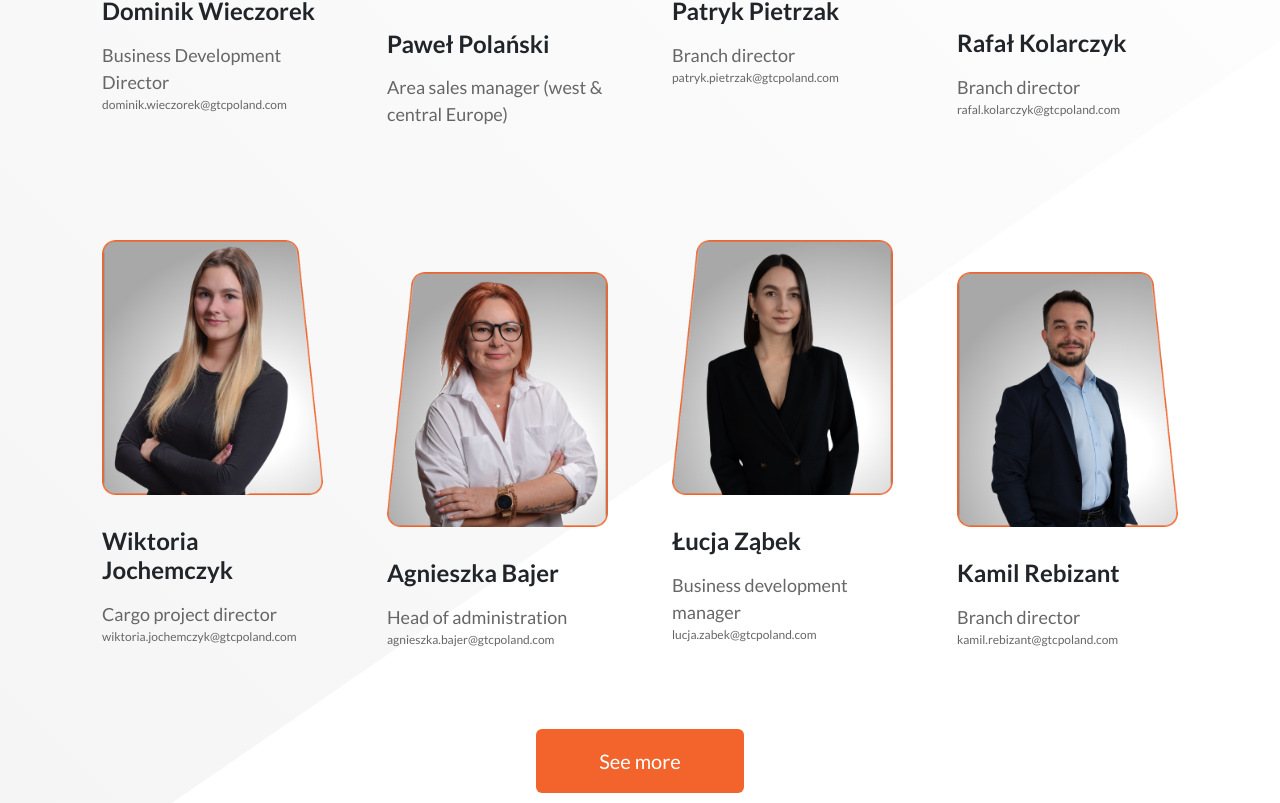
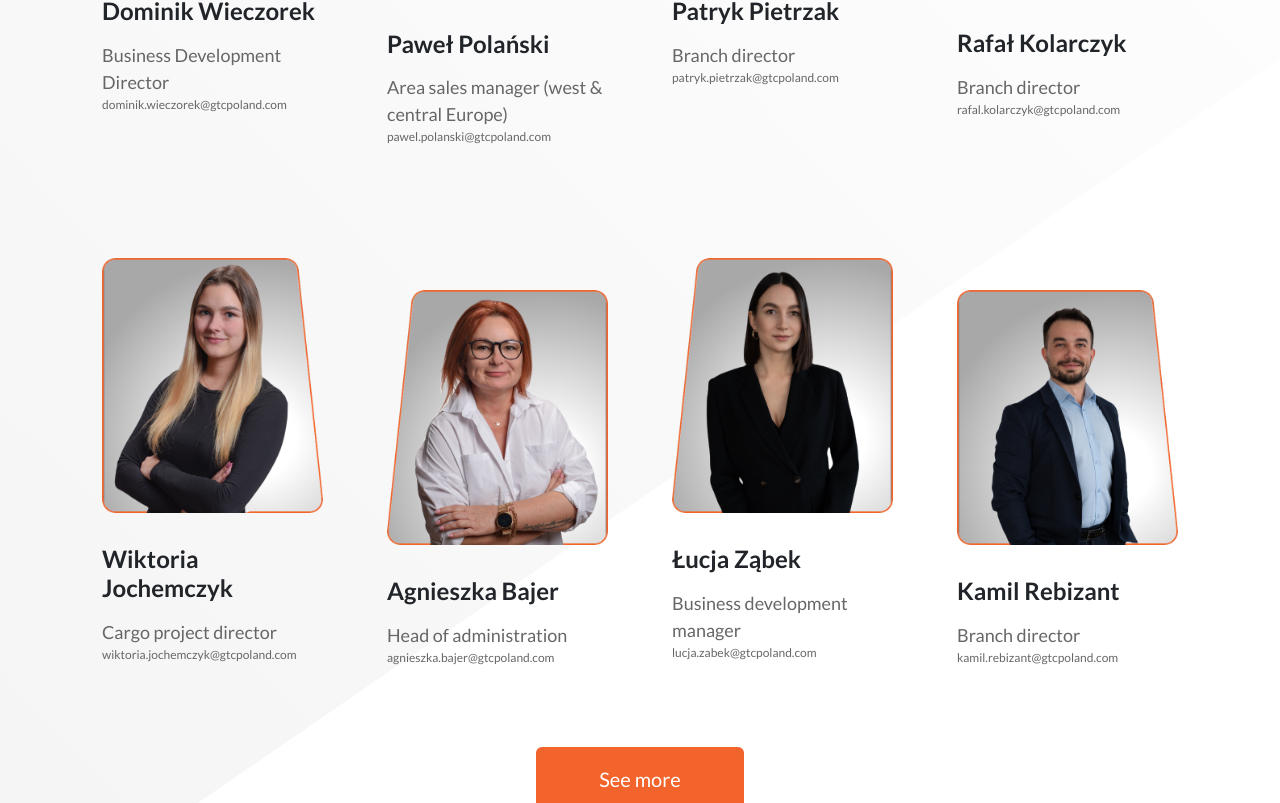
Before and after one commit to KubaKlin/gtc, a Next.js app in the folder nextjs-blog/: page / in a window 1280 px wide. Shown: the part 3634-4437 px from the top of the page. Built offline with nearby package versions, Linux system fonts and the light colour scheme.

Commit message:
staff changes

```diff
--- a/nextjs-blog/i18n.js
+++ b/nextjs-blog/i18n.js
@@ -139,7 +139,7 @@ i18n
             oc25: 'Dyrektor ds. rozwoju',
             oc26: 'Spedytor międzynarodowy',
             oc27: 'Regionalny dyrektor handlowy (Europa centralna & wchodnia)',
-            oc28: 'kierownik ds. kluczowych klientów handlowych'
+            oc28: 'Kierownik ds. kluczowych klientów handlowych'
           },
           card: {
             txt1: 'Do pobrania',
--- a/nextjs-blog/pages/index.js
+++ b/nextjs-blog/pages/index.js
@@ -211,7 +211,7 @@ export default function Home() {
                 />
                 <h2>Paweł Polański</h2>
                 <p>{t('team.oc27')}</p>
-                <p></p>
+                <p>pawel.polanski@gtcpoland.com</p>
               </div>
               <div className="team-col col-5 col-lg-3">
                 <Image
--- a/nextjs-blog/pages/team.js
+++ b/nextjs-blog/pages/team.js
@@ -51,7 +51,7 @@ export default function Home() {
                 />
                 <h2>Paweł Polański</h2>
                 <p>{t('team.oc27')}</p>
-                <p></p>
+                <p>pawel.polanski@gtcpoland.com</p>
               </div>
               <div className="team-col col-5 col-lg-3">
                 <Image
@@ -237,7 +237,7 @@ export default function Home() {
                 />
                 <h2>Łukasz Pobożny</h2>
                 <p>{t('team.oc28')}</p>
-                <p></p>
+                <p>lukasz.pobozny@gtcpoland.com</p>
               </div>
               <div className="team-col col-5 col-lg-3"></div>
             </div>
```
